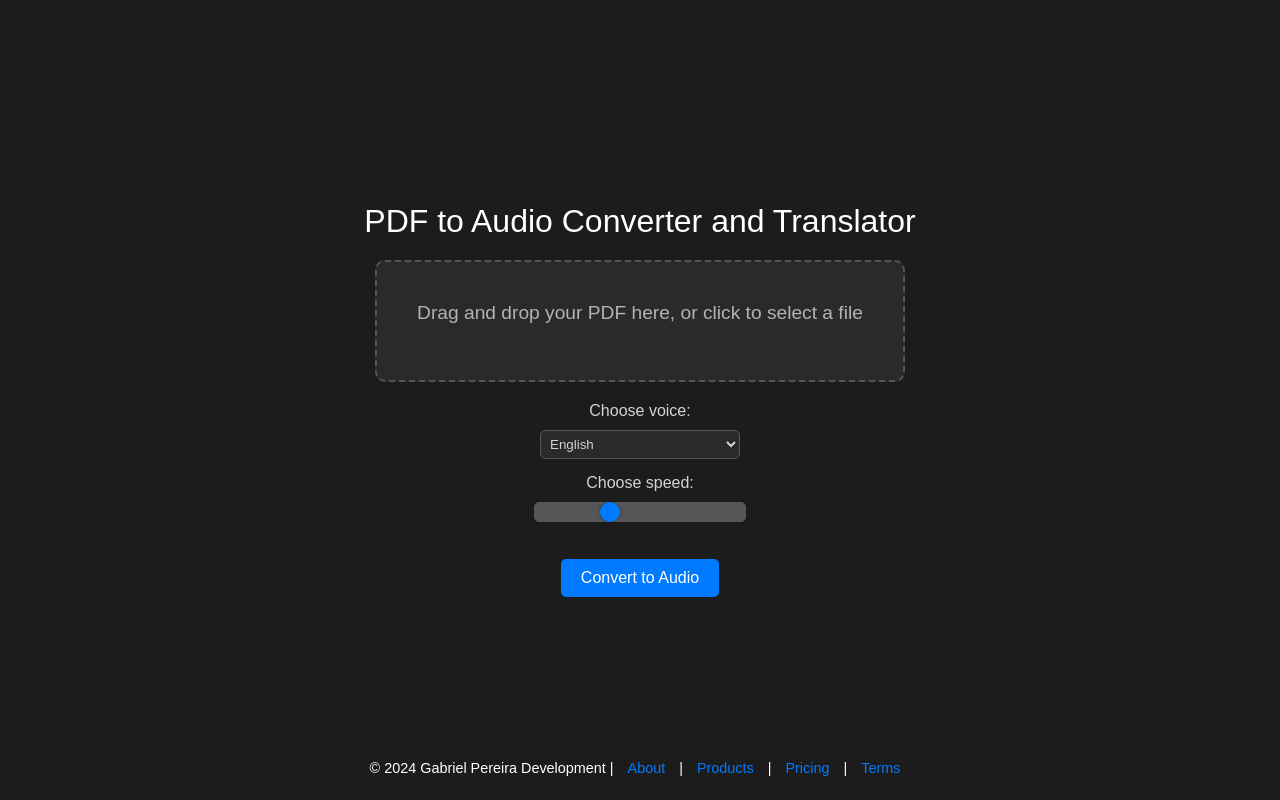
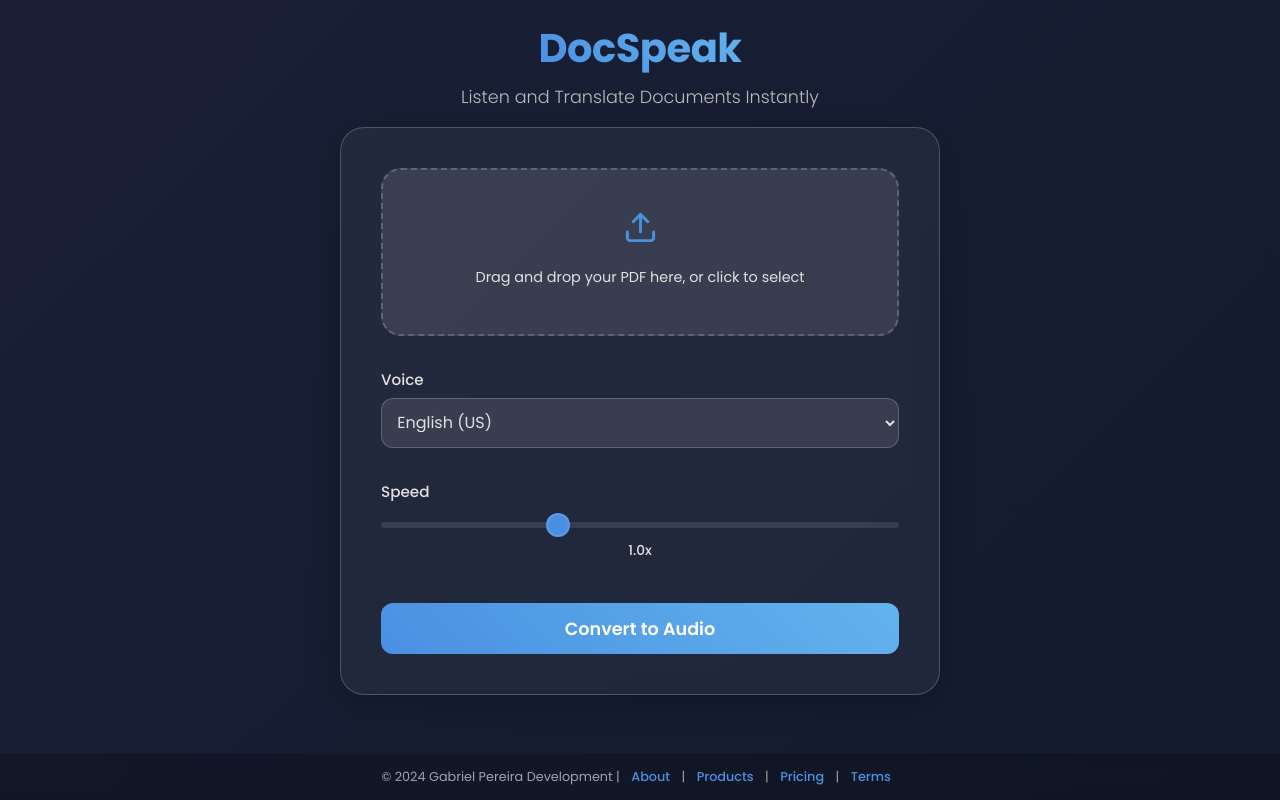
Before and after one commit to Moodyw03/pdfaudio, a Flask app: page / in a window 1280 px wide. Run offline with Flask 3, Linux system fonts and the light colour scheme.

Commit message:
updated app with pt

```diff
--- a/app.py
+++ b/app.py
@@ -6,6 +6,7 @@ import os
 from googletrans import Translator
 import threading
 import uuid
+import time
 
 app = Flask(__name__)
 
@@ -16,33 +17,44 @@ progress_dict = {}
 language_map = {
     "en": {"lang": "en", "tld": "com"},
     "en-uk": {"lang": "en", "tld": "co.uk"},
-    "en-au": {"lang": "en", "tld": "com.au"},
+    "pt": {"lang": "pt", "tld": "com.br"},
     "es": {"lang": "es", "tld": "com"},
     "fr": {"lang": "fr", "tld": "com"},
     "de": {"lang": "de", "tld": "com"},
 }
 
-def extract_text_chunks_from_pdf(pdf_path, max_chunk_length=2000):
+def extract_text_chunks_from_pdf(pdf_path, max_chunk_length=500):
     try:
         reader = PdfReader(pdf_path)
         chunks = []
         current_chunk = ''
-        for page in reader.pages:
+
+        # Add progress tracking for PDF reading
+        total_pages = len(reader.pages)
+        for page_num, page in enumerate(reader.pages):
+            # Free up memory after every few pages
+            if page_num % 10 == 0:
+                import gc
+                gc.collect()
+
             page_text = page.extract_text()
             if not page_text:
                 continue
-            words = page_text.split()
-            for word in words:
-                if len(current_chunk) + len(word) + 1 > max_chunk_length:
-                    chunks.append(current_chunk)
-                    current_chunk = word
+
+            # Split by sentences instead of words for more natural breaks
+            sentences = page_text.replace('\n', ' ').split('. ')
+
+            for sentence in sentences:
+                if len(current_chunk) + len(sentence) + 2 > max_chunk_length:
+                    if current_chunk:
+                        chunks.append(current_chunk.strip())
+                    current_chunk = sentence + '. '
                 else:
-                    if current_chunk:
-                        current_chunk += ' ' + word
-                    else:
-                        current_chunk = word
+                    current_chunk += sentence + '. '
+
         if current_chunk:
-            chunks.append(current_chunk)
+            chunks.append(current_chunk.strip())
+
         return chunks
     except Exception as e:
         raise Exception(f"Error extracting text from PDF: {e}")
@@ -88,49 +100,85 @@ def process_pdf(filename, file_path, language_code, tld, speed, task_id):
         progress_dict[task_id] = {'status': 'Processing', 'progress': 0}
 
         # Extract text chunks
+        progress_dict[task_id]['status'] = 'Extracting text from PDF...'
         text_chunks = extract_text_chunks_from_pdf(file_path)
         total_chunks = len(text_chunks)
+
+        if total_chunks == 0:
+            raise Exception("No text could be extracted from the PDF")
 
         # Initialize the translator
         translator = Translator()
 
-        # List to store audio chunks
+        # Process chunks in smaller batches
+        batch_size = 10
         audio_chunks = []
 
-        for i, chunk in enumerate(text_chunks):
-            # Update progress
-            progress_dict[task_id]['progress'] = int((i / total_chunks) * 100)
+        for batch_start in range(0, total_chunks, batch_size):
+            batch_end = min(batch_start + batch_size, total_chunks)
+            batch = text_chunks[batch_start:batch_end]
 
-            # Translate the chunk
-            translated_chunk = translator.translate(chunk, dest=language_code).text
+            for i, chunk in enumerate(batch):
+                overall_progress = int(((batch_start + i) / total_chunks) * 100)
+                progress_dict[task_id]['progress'] = overall_progress
+                progress_dict[task_id]['status'] = f'Processing chunk {batch_start + i + 1} of {total_chunks}...'
 
-            # Convert the translated chunk to audio
-            chunk_filename = f"{task_id}_chunk_{i}.mp3"
-            audio_chunk_path = convert_text_to_audio(
-                translated_chunk,
-                chunk_filename,
-                language_code,
-                speed,
-                tld,
-            )
-            audio_chunks.append(audio_chunk_path)
+                try:
+                    # Translate the chunk with retry mechanism
+                    max_retries = 3
+                    for attempt in range(max_retries):
+                        try:
+                            translated_chunk = translator.translate(chunk, dest=language_code).text
+                            break
+                        except Exception as e:
+                            if attempt == max_retries - 1:
+                                raise e
+                            time.sleep(1)  # Wait before retrying
+
+                    # Convert the translated chunk to audio
+                    chunk_filename = f"{task_id}_chunk_{batch_start + i}.mp3"
+                    audio_chunk_path = convert_text_to_audio(
+                        translated_chunk,
+                        chunk_filename,
+                        language_code,
+                        speed,
+                        tld,
+                    )
+                    audio_chunks.append(audio_chunk_path)
+
+                except Exception as e:
+                    # Log the error but continue processing
+                    print(f"Error processing chunk {batch_start + i}: {str(e)}")
+                    continue
+
+            # Free up memory after each batch
+            import gc
+            gc.collect()
+
+        if not audio_chunks:
+            raise Exception("No audio chunks were successfully created")
 
         # Concatenate all audio chunks into a final audio file
+        progress_dict[task_id]['status'] = 'Combining audio chunks...'
         output_filename = filename.replace(".pdf", f"_{task_id}.mp3")
         final_audio_file = os.path.join("output", output_filename)
         concatenate_audio_files(audio_chunks, final_audio_file)
 
-        # Remove temporary audio chunk files
+        # Clean up
         for audio_file in audio_chunks:
-            os.remove(audio_file)
+            try:
+                os.remove(audio_file)
+            except:
+                pass
+        try:
+            os.remove(file_path)
+        except:
+            pass
 
-        # Clean up uploads and temp directories
-        os.remove(file_path)
-
-        # Update progress to indicate completion
         progress_dict[task_id]['progress'] = 100
         progress_dict[task_id]['status'] = 'Completed'
         progress_dict[task_id]['file'] = final_audio_file
+
     except Exception as e:
         progress_dict[task_id]['status'] = 'Error'
         progress_dict[task_id]['error'] = str(e)
@@ -141,9 +189,20 @@ def index():
         try:
             if "pdf_file" not in request.files:
                 return jsonify({"error": "No file part in the request"}), 400
+
             file = request.files["pdf_file"]
             if file.filename == "":
                 return jsonify({"error": "No selected file"}), 400
+
+            # Check file size (limit to 100MB)
+            MAX_FILE_SIZE = 100 * 1024 * 1024  # 100MB in bytes
+            file.seek(0, os.SEEK_END)
+            file_size = file.tell()
+            file.seek(0)
+
+            if file_size > MAX_FILE_SIZE:
+                return jsonify({"error": "File size exceeds 100MB limit"}), 400
+
             if file and file.filename.endswith(".pdf"):
                 # Generate a unique ID for this task
                 task_id = str(uuid.uuid4())
@@ -196,8 +255,5 @@ def download(task_id):
         return jsonify({'error': 'Invalid Task ID'}), 404
 
 if __name__ == "__main__":
-    app.run(debug=True)
-
-if __name__ == "__main__":
-    port = int(os.environ.get("PORT", 10000))  # Render dynamically assigns a port
+    port = int(os.environ.get("PORT", 10000))
     app.run(host="0.0.0.0", port=port)
--- a/templates/index.html
+++ b/templates/index.html
@@ -1,286 +1,425 @@
 <!DOCTYPE html>
 <html lang="en">
 <head>
-  <!-- Existing head content -->
   <meta charset="UTF-8" />
   <meta name="viewport" content="width=device-width, initial-scale=1.0" />
-  <title>PDF to Audio Converter and Translator</title>
+  <title>DocSpeak: Listen and Translate Documents Instantly</title>
+  <link href="https://fonts.googleapis.com/css2?family=Poppins:wght@300;400;500;600;700&display=swap" rel="stylesheet">
   <style>
-    body {
-      font-family: "Arial", sans-serif;
-      background-color: #1c1c1c;
-      color: #d3d3d3;
+    :root {
+      --primary-color: #4a90e2;
+      --primary-hover: #357abd;
+      --text-color: #e1e1e1;
+      --card-bg: rgba(255, 255, 255, 0.1);
+      --border-color: rgba(255, 255, 255, 0.2);
+      --gradient-start: #1a1f35;
+      --gradient-end: #131b2e;
+      --accent-color: #63b3ed;
+    }
+
+    * {
       margin: 0;
       padding: 0;
+      box-sizing: border-box;
+    }
+
+    body {
+      font-family: 'Poppins', sans-serif;
+      margin: 0;
+      padding: 0;
+      height: 100vh;
+      background: linear-gradient(135deg, var(--gradient-start) 0%, var(--gradient-end) 100%);
+      color: var(--text-color);
       display: flex;
       flex-direction: column;
       align-items: center;
+      line-height: 1.6;
+      overflow: hidden;
+    }
+
+    .container {
+      width: 100%;
+      max-width: 1200px;
+      padding: 1rem;
+      margin: 0 auto;
+      height: calc(100vh - 80px);
+      display: flex;
+      flex-direction: column;
       justify-content: center;
-      height: 100vh;
+    }
+
+    .glass-container {
+      background: rgba(255, 255, 255, 0.05);
+      backdrop-filter: blur(10px);
+      -webkit-backdrop-filter: blur(10px);
+      border-radius: 24px;
+      padding: 1.2rem;
+      box-shadow: 0 8px 32px 0 rgba(0, 0, 0, 0.2);
+      width: 90%;
+      max-width: 600px;
+      margin: 0 auto;
+      border: 1px solid var(--border-color);
+      transition: transform 0.3s ease;
+      position: relative;
+      overflow: hidden;
+    }
+
+    .glass-container:hover {
+      transform: translateY(-5px);
     }
 
     header {
-      color: white;
-      font-size: 2rem;
-      margin-bottom: 20px;
+      font-size: clamp(1.8rem, 4vw, 2.5rem);
+      font-weight: 700;
+      margin: 1rem 0 0.2rem;
+      background: linear-gradient(45deg, var(--primary-color), var(--accent-color));
+      -webkit-background-clip: text;
+      background-clip: text;
+      color: transparent;
+      text-align: center;
+      letter-spacing: -0.5px;
     }
 
-    .container {
+    .subtitle {
+      font-size: clamp(0.9rem, 1.5vw, 1.1rem);
       text-align: center;
+      color: var(--text-color);
+      margin-bottom: 1rem;
+      opacity: 0.8;
+      font-weight: 300;
     }
 
     .dropzone {
-      border: 2px dashed #555;
-      padding: 40px;
-      background-color: #2a2a2a;
-      margin-bottom: 20px;
-      border-radius: 10px;
-      color: #b3b3b3;
-      position: relative;
+      border: 2px dashed var(--border-color);
+      padding: 0.8rem;
+      border-radius: 20px;
+      background: var(--card-bg);
+      transition: all 0.3s ease;
+      cursor: pointer;
+      text-align: center;
+      margin-bottom: 0.6rem;
     }
 
-    .dropzone label {
-      display: block;
-      font-size: 1.2rem;
-      cursor: pointer;
+    .dropzone:hover {
+      border-color: var(--primary-color);
+      background: rgba(74, 144, 226, 0.1);
+      transform: scale(1.02);
+    }
+
+    .dropzone svg {
+      width: 35px;
+      height: 35px;
+      margin-bottom: 0.5rem;
+      stroke: var(--primary-color);
+    }
+
+    .dropzone p {
+      margin: 0.3rem 0;
+      font-size: 0.9rem;
     }
 
     .dropzone input[type="file"] {
       display: none;
     }
 
+    .options {
+      margin: 0.6rem 0;
+    }
+
+    .options label {
+      display: block;
+      margin-bottom: 0.4rem;
+      color: var(--text-color);
+      font-size: 0.95rem;
+      font-weight: 500;
+    }
+
+    select {
+      width: 100%;
+      padding: 0.7rem;
+      border-radius: 12px;
+      background: var(--card-bg);
+      border: 1px solid var(--border-color);
+      color: var(--text-color);
+      font-size: 1rem;
+      cursor: pointer;
+      transition: all 0.3s ease;
+      font-family: 'Poppins', sans-serif;
+    }
+
+    select:hover {
+      border-color: var(--primary-color);
+      background: rgba(74, 144, 226, 0.1);
+    }
+
     .btn {
-      background-color: #007bff;
+      background: linear-gradient(45deg, var(--primary-color), var(--accent-color));
       color: white;
-      padding: 10px 20px;
+      padding: 0.8rem;
       border: none;
-      border-radius: 5px;
+      border-radius: 12px;
+      font-size: 1.1rem;
+      font-weight: 600;
       cursor: pointer;
-      font-size: 16px;
-      margin-top: 20px;
+      width: 100%;
+      transition: all 0.3s ease;
+      font-family: 'Poppins', sans-serif;
+      margin-top: 0.6rem;
     }
 
     .btn:hover {
-      background-color: #0056b3;
+      transform: translateY(-2px);
+      box-shadow: 0 5px 15px rgba(74, 144, 226, 0.4);
+    }
+
+    #progressContainer {
+      width: 100%;
+      margin-top: 0.8rem;
+      background: var(--card-bg);
+      padding: 0.6rem;
+      border-radius: 8px;
+      border: 1px solid var(--border-color);
+      position: relative;
+      z-index: 10;
+    }
+
+    #progressBar {
+      background: rgba(255, 255, 255, 0.1);
+      border-radius: 8px;
+      overflow: hidden;
+      height: 8px;
+      margin-top: 0.5rem;
+    }
+
+    #progressBarFill {
+      height: 100%;
+      background: linear-gradient(45deg, var(--primary-color), var(--accent-color));
+      transition: width 0.3s ease;
+      border-radius: 8px;
+      width: 0%;
+    }
+
+    #statusMessage {
+      text-align: center;
+      margin-bottom: 0.5rem;
+      font-size: 0.9rem;
+      color: var(--text-color);
+      font-weight: 500;
     }
 
     .uploaded-file {
-      margin-top: 10px;
-      color: #7ed957;
-      font-style: italic;
+      color: #4CAF50;
+      margin: 0.5rem 0;
+      font-size: 0.85rem;
+      font-weight: 500;
     }
 
-    .options {
-      margin: 15px 0;
-      font-size: 1rem;
-      display: flex;
-      flex-direction: column;
-      align-items: center;
+    footer {
+      padding: 0.8rem;
+      text-align: center;
+      font-size: 0.8rem;
+      color: rgba(255, 255, 255, 0.6);
+      width: 100%;
+      background: rgba(0, 0, 0, 0.2);
+      position: fixed;
+      bottom: 0;
+      backdrop-filter: blur(5px);
+      -webkit-backdrop-filter: blur(5px);
+      z-index: 5;
     }
 
-    select,
-    input[type="range"] {
-      width: 200px;
-      padding: 5px;
-      margin-top: 10px;
-      background-color: #2a2a2a;
-      color: #d3d3d3;
-      border: 1px solid #555;
-      border-radius: 5px;
-      outline: none;
-      cursor: pointer;
+    footer a {
+      color: var(--primary-color);
+      text-decoration: none;
+      margin: 0 0.5rem;
+      transition: color 0.3s ease;
+      font-weight: 500;
     }
 
-    select:hover {
-      background-color: #007bff;
+    footer a:hover {
+      color: var(--accent-color);
     }
 
+    /* Custom range input styling */
     input[type="range"] {
       -webkit-appearance: none;
-      appearance: none;
-      height: 8px;
-      background: #555;
-      border-radius: 5px;
+      width: 100%;
+      height: 6px;
+      border-radius: 6px;
+      background: var(--card-bg);
       outline: none;
-      transition: background 0.3s ease-in-out;
-    }
-
-    input[type="range"]::-webkit-slider-runnable-track {
-      width: 100%;
-      height: 8px;
-      cursor: pointer;
-      background: #555;
-      border-radius: 5px;
+      margin: 0.5rem 0;
     }
 
     input[type="range"]::-webkit-slider-thumb {
-      height: 20px;
-      width: 20px;
+      -webkit-appearance: none;
+      width: 24px;
+      height: 24px;
       border-radius: 50%;
-      background: #007bff;
+      background: var(--primary-color);
       cursor: pointer;
-      -webkit-appearance: none;
-      margin-top: -6px; /* Adjust thumb position */
-      box-shadow: 0 0 2px rgba(0, 0, 0, 0.5);
-      transition: background 0.3s ease-in-out, transform 0.2s ease;
+      transition: all 0.3s ease;
+      border: 2px solid rgba(255, 255, 255, 0.1);
     }
 
-    input[type="range"]::-moz-range-track {
-      width: 100%;
-      height: 8px;
-      cursor: pointer;
-      background: #555;
-      border-radius: 5px;
+    input[type="range"]::-webkit-slider-thumb:hover {
+      transform: scale(1.1);
+      background: var(--accent-color);
     }
 
-    input[type="range"]::-moz-range-thumb {
-      height: 20px;
-      width: 20px;
-      border-radius: 50%;
-      background: #007bff;
-      cursor: pointer;
-      box-shadow: 0 0 2px rgba(0, 0, 0, 0.5);
-      transition: background 0.3s ease-in-out, transform 0.2s ease;
+    .speed-value {
+      text-align: center;
+      font-size: 0.85rem;
+      color: var(--text-color);
+      margin-top: 0.2rem;
+      font-weight: 500;
     }
 
-    input[type="range"]:hover::-webkit-slider-thumb {
-      background: #0056b3;
-      transform: scale(1.1);
+    /* Responsive Design */
+    @media (min-height: 800px) {
+      .glass-container {
+        padding: 2.5rem;
+      }
+
+      .options {
+        margin: 2rem 0;
+      }
+
+      .dropzone {
+        padding: 2.5rem;
+      }
     }
 
-    input[type="range"]:hover::-moz-range-thumb {
-      background: #0056b3;
-      transform: scale(1.1);
+    @media (max-height: 700px) {
+      .container {
+        height: calc(100vh - 60px);
+      }
+
+      .glass-container {
+        padding: 1rem;
+      }
+
+      .dropzone {
+        padding: 0.6rem;
+      }
+
+      .options {
+        margin: 0.5rem 0;
+      }
+
+      .btn {
+        padding: 0.6rem;
+      }
+
+      select {
+        padding: 0.7rem;
+      }
     }
 
-    footer {
-      color: white;
-      font-size: 0.9rem;
-      position: fixed;
-      bottom: 10px;
-      width: 100%;
-      text-align: center;
+    /* Add styles for smaller screens */
+    @media (max-width: 768px) {
+      body {
+        overflow-y: auto;
+        height: auto;
+      }
+
+      .container {
+        height: auto;
+        padding: 1rem;
+        margin-bottom: 60px;
+      }
+
+      .glass-container {
+        margin: 1rem auto;
+      }
+
+      footer {
+        position: fixed;
+        padding: 0.6rem;
+      }
     }
 
-    footer a {
-      color: #007bff;
-      margin: 0 10px;
-      text-decoration: none;
+    /* Animation for the progress bar */
+    @keyframes pulse {
+      0% { opacity: 1; }
+      50% { opacity: 0.7; }
+      100% { opacity: 1; }
     }
 
-    footer a:hover {
-      color: #0056b3;
-    }
-
-    /* Styles for progress bar and messages */
-    #progressContainer {
-      width: 80%;
-      margin: 20px auto;
-    }
-
-    #progressBar {
-      width: 100%;
-      background-color: #ddd;
-      border-radius: 5px;
-      overflow: hidden;
-      margin-top: 10px;
-    }
-
-    #progressBarFill {
-      height: 30px;
-      width: 0%;
-      background-color: #007bff;
-      text-align: center;
-      color: white;
-      line-height: 30px;
-    }
-
-    #statusMessage {
-      margin-top: 10px;
-      font-size: 1rem;
-      color: #d3d3d3;
+    #progressBarFill.loading {
+      animation: pulse 1.5s infinite;
     }
   </style>
 </head>
 <body>
-  <header>PDF to Audio Converter and Translator</header>
-  <div class="container">
-    <form
-      id="uploadForm"
-      action="/"
-      method="POST"
-      enctype="multipart/form-data"
-    >
+  <header>DocSpeak</header>
+  <div class="subtitle">Listen and Translate Documents Instantly</div>
+  <div class="glass-container">
+    <form id="uploadForm" action="/" method="POST" enctype="multipart/form-data">
       <div class="dropzone">
         <label for="pdf_file" id="fileLabel">
-          Drag and drop your PDF here, or click to select a file
+          <svg width="50" height="50" viewBox="0 0 24 24" fill="none" stroke="currentColor" stroke-width="2" stroke-linecap="round" stroke-linejoin="round">
+            <path d="M21 15v4a2 2 0 0 1-2 2H5a2 2 0 0 1-2-2v-4"/>
+            <polyline points="17 8 12 3 7 8"/>
+            <line x1="12" y1="3" x2="12" y2="15"/>
+          </svg>
+          <p>Drag and drop your PDF here, or click to select</p>
         </label>
-        <input
-          type="file"
-          name="pdf_file"
-          id="pdf_file"
-          accept="application/pdf"
-        />
+        <input type="file" name="pdf_file" id="pdf_file" accept="application/pdf" />
         <p class="uploaded-file" id="uploadedFileName"></p>
       </div>
+
       <div class="options">
-        <label for="voice">Choose voice:</label>
+        <label for="voice">Voice</label>
         <select name="voice" id="voice">
-          <option value="en">English</option>
+          <option value="en">English (US)</option>
           <option value="en-uk">English (UK)</option>
-          <option value="en-au">English (AU)</option>
+          <option value="pt">Portuguese</option>
           <option value="es">Spanish</option>
           <option value="fr">French</option>
           <option value="de">German</option>
         </select>
       </div>
+
       <div class="options">
-        <label for="speed">Choose speed:</label>
-        <input
-          type="range"
-          name="speed"
-          id="speed"
-          min="0.5"
-          max="2.0"
-          step="0.1"
-          value="1.0"
-        />
+        <label for="speed">Speed</label>
+        <input type="range" name="speed" id="speed" min="0.5" max="2.0" step="0.1" value="1.0" />
+        <div class="speed-value" id="speedValue">1.0x</div>
       </div>
+
       <button type="submit" class="btn">Convert to Audio</button>
     </form>
-  </div>
-  <!-- Progress Bar and Status Message -->
-  <div id="progressContainer" style="display: none;">
-    <p id="statusMessage"></p>
-    <div id="progressBar">
-      <div id="progressBarFill">0%</div>
+
+    <div id="progressContainer" style="display: none;">
+      <p id="statusMessage"></p>
+      <div id="progressBar">
+        <div id="progressBarFill"></div>
+      </div>
     </div>
   </div>
+
   <footer>
     <p>
       &copy; 2024 Gabriel Pereira Development |
       <a href="#">About</a> | <a href="#">Products</a> |
-      <a href="#">Pricing</a> |
-      <a href="#">Terms</a>
+      <a href="#">Pricing</a> | <a href="#">Terms</a>
     </p>
   </footer>
+
   <script>
-    document
-      .getElementById("pdf_file")
-      .addEventListener("change", function () {
-        var fileName = this.files[0].name;
-        document.getElementById("uploadedFileName").textContent =
-          "Uploaded: " + fileName;
-        document.getElementById("fileLabel").textContent =
-          "File selected: " + fileName;
-      });
+    document.getElementById("pdf_file").addEventListener("change", function () {
+      var fileName = this.files[0].name;
+      document.getElementById("uploadedFileName").textContent = "Selected: " + fileName;
+    });
+
+    document.getElementById("speed").addEventListener("input", function() {
+      document.getElementById("speedValue").textContent = this.value + "x";
+    });
 
     document.getElementById("uploadForm").addEventListener("submit", function (e) {
-      e.preventDefault(); // Prevent default form submission
-
+      e.preventDefault();
       var formData = new FormData(this);
 
-      // Send AJAX request to submit the form
       var xhr = new XMLHttpRequest();
       xhr.open("POST", "/", true);
       xhr.onload = function () {
@@ -306,16 +445,13 @@
           var response = JSON.parse(xhr.responseText);
           document.getElementById("statusMessage").textContent = response.status;
           document.getElementById("progressBarFill").style.width = response.progress + "%";
-          document.getElementById("progressBarFill").textContent = response.progress + "%";
           if (response.status === 'Completed') {
             document.getElementById("progressBarFill").style.width = "100%";
-            document.getElementById("progressBarFill").textContent = "100%";
             document.getElementById("statusMessage").textContent = "Processing completed. Downloading file...";
             window.location.href = "/download/" + taskId;
           } else if (response.status === 'Error') {
             document.getElementById("statusMessage").textContent = "An error occurred: " + response.error;
           } else {
-            // Check progress again after a delay
             setTimeout(function () {
               checkProgress(taskId);
             }, 2000);
```
Also changed, not shown: render.yaml (added, +9 -0 lines).
